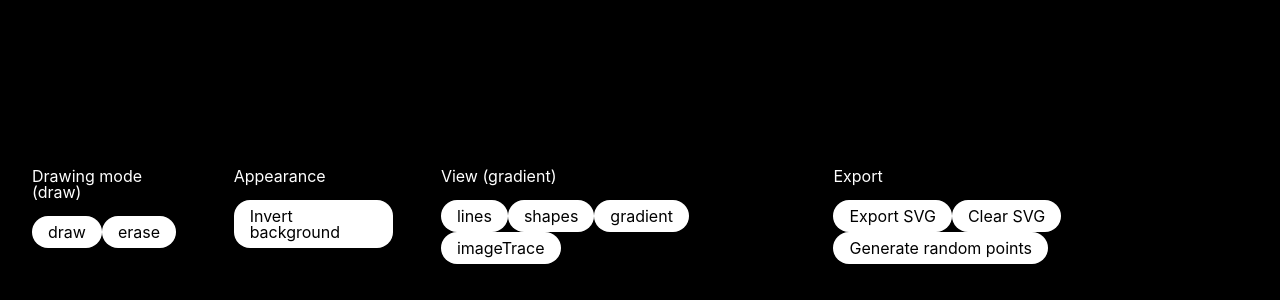
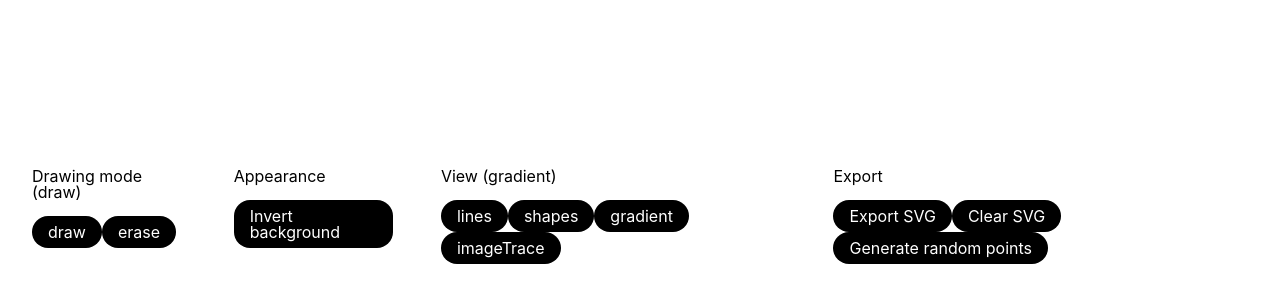
Before and after one commit to moritzsalla/polytess, a React (Create React App) app: page / in a window 1280 px wide. Shown: the part 504-804 px from the top of the page. Built offline with nearby package versions, Linux system fonts and the light colour scheme.

Commit message:
Refactor Menu and SvgCanvas components to use new useCanvas hook; implement theme management with Redux; remove unused invertAppTheme utility; add themeSlice for theme state management

```diff
--- a/src/components/Menu/Menu.tsx
+++ b/src/components/Menu/Menu.tsx
@@ -1,7 +1,6 @@
 import css from "./Menu.module.css";
 import Button from "../Button/Button";
 import { MODES, VIEWS } from "../../config";
-import { invertAppTheme } from "./utils";
 import { useDispatch, useSelector } from "react-redux";
 import type { RootState } from "../../store";
 import { downloadSvgFile } from "../../utils";
@@ -11,6 +10,8 @@ import {
 	setMode,
 	setView,
 } from "../../store/canvasSlice";
+import { invertTheme } from "../../store/themeSlice";
+import { useCanvas } from "../../hooks/useCanvas";
 
 const Menu = () => {
 	return (
@@ -25,9 +26,7 @@ const Menu = () => {
 
 const DrawingModePanel = () => {
 	const dispatch = useDispatch();
-	const { mode } = useSelector<RootState, RootState["canvas"]>(
-		(state) => state.canvas,
-	);
+	const { mode } = useCanvas();
 
 	return (
 		<div className={css.panel}>
@@ -47,19 +46,21 @@ const DrawingModePanel = () => {
 };
 
 const AppearancePanel = () => {
+	const dispatch = useDispatch();
+
 	return (
 		<div className={css.panel}>
 			<h2>Appearance</h2>
-			<Button onClick={() => invertAppTheme()}>Invert background</Button>
+			<Button onClick={() => dispatch(invertTheme())}>
+				Invert background
+			</Button>
 		</div>
 	);
 };
 
 const ViewPanel = () => {
 	const dispatch = useDispatch();
-	const { view } = useSelector<RootState, RootState["canvas"]>(
-		(state) => state.canvas,
-	);
+	const { view } = useCanvas();
 
 	return (
 		<div className={css.panel}>
--- a/src/components/Menu/utils.ts
+++ /dev/null
@@ -1,21 +0,0 @@
-export const invertAppTheme = () => {
-	const computedStyle = getComputedStyle(document.documentElement);
-
-	// Get current colors
-	const currentPrimary = computedStyle
-		.getPropertyValue("--color-primary")
-		.trim();
-	const currentSecondary = computedStyle
-		.getPropertyValue("--color-secondary")
-		.trim();
-
-	// Swap
-	document.documentElement.style.setProperty(
-		"--color-primary",
-		currentSecondary,
-	);
-	document.documentElement.style.setProperty(
-		"--color-secondary",
-		currentPrimary,
-	);
-};
--- a/src/components/SvgCanvas/SvgCanvas.tsx
+++ b/src/components/SvgCanvas/SvgCanvas.tsx
@@ -5,10 +5,10 @@ import { generateView } from "./utils";
 import SvgCanvasCustomCursor from "./SvgCanvasCustomCursor";
 import { mergeRefs } from "../../utils";
 import Delaunator from "../../lib/delaunator";
-import { useDispatch, useSelector } from "react-redux";
-import type { RootState } from "../../store";
 import { addPoint, erasePoints } from "../../store/canvasSlice";
 import { ERASE_MODE_RADIUS } from "../../config";
+import { useCanvas } from "../../hooks/useCanvas";
+import { useDispatch } from "react-redux";
 
 export type Points = Array<[number, number]>;
 export type OnClickFn = React.SVGProps<SVGSVGElement>["onClick"];
@@ -16,14 +16,13 @@ export type OnDragFn = React.SVGProps<SVGSVGElement>["onPointerMove"];
 
 type SvgCanvasProps = {};
 
+const MAX_EDGE_LENGTH = 100;
+
 const SvgCanvas = forwardRef<SVGSVGElement, SvgCanvasProps>(
 	(_, forwardedRef) => {
 		const svgRef = useRef<React.ElementRef<"svg">>(null);
 		const dispatch = useDispatch();
-		const { mode, view, points } = useSelector<
-			RootState,
-			RootState["canvas"]
-		>((state) => state.canvas);
+		const { mode, view, points } = useCanvas();
 
 		useEffect(() => {
 			const svgElem = svgRef.current;
@@ -32,8 +31,7 @@ const SvgCanvas = forwardRef<SVGSVGElement, SvgCanvasProps>(
 				return;
 			}
 
-			const maxEdgeLength = 100;
-			const delaunay = new Delaunator(points.flat(), maxEdgeLength);
+			const delaunay = new Delaunator(points.flat(), MAX_EDGE_LENGTH);
 			generateView(view, svgElem, points, delaunay);
 		}, [points, view]);
 
--- a/src/config.ts
+++ b/src/config.ts
@@ -14,6 +14,7 @@ export const STORAGE_KEYS = {
 	VIEW: "view",
 	POINTS: "points",
 	MODE: "mode",
+	THEME: "theme",
 } as const;
 
 export const ERASE_MODE_RADIUS = 60;
--- /dev/null
+++ b/src/hooks/useCanvas.ts
@@ -0,0 +1,5 @@
+import { useSelector } from "react-redux";
+import type { RootState } from "../store";
+
+export const useCanvas = () =>
+	useSelector<RootState, RootState["canvas"]>((state) => state.canvas);
--- /dev/null
+++ b/src/hooks/useTheme.ts
@@ -0,0 +1,5 @@
+import { useSelector } from "react-redux";
+import type { RootState } from "../store";
+
+export const useTheme = () =>
+	useSelector<RootState, RootState["theme"]>((state) => state.theme);
--- a/src/store/canvasSlice.ts
+++ b/src/store/canvasSlice.ts
@@ -4,11 +4,11 @@ import { STORAGE_KEYS, type Mode, type View } from "../config";
 import { generateRandomPoints } from "../utils";
 import type { Points } from "../components/SvgCanvas/SvgCanvas";
 
-interface CanvasState {
+type CanvasState = {
 	mode: Mode;
 	view: View;
 	points: Points;
-}
+};
 
 const getInitialState = (): CanvasState => {
 	return {
--- a/src/store/index.ts
+++ b/src/store/index.ts
@@ -1,8 +1,10 @@
 import { configureStore } from "@reduxjs/toolkit";
+import themeReducer from "./themeSlice";
 import canvasReducer from "./canvasSlice";
 
 export const store = configureStore({
 	reducer: {
+		theme: themeReducer,
 		canvas: canvasReducer,
 	},
 });
--- /dev/null
+++ b/src/store/themeSlice.ts
@@ -0,0 +1,47 @@
+// src/store/canvasSlice.ts
+import { createSlice } from "@reduxjs/toolkit";
+import { STORAGE_KEYS } from "../config";
+
+export type ProgramTheme = "light" | "dark";
+type ThemeState = {
+	theme: ProgramTheme;
+};
+
+const applyTheme = (theme: ProgramTheme) => {
+	const root = document.documentElement;
+	if (theme === "dark") {
+		root.style.setProperty("--color-primary", "#000000");
+		root.style.setProperty("--color-secondary", "#ffffff");
+	} else {
+		root.style.setProperty("--color-primary", "#ffffff");
+		root.style.setProperty("--color-secondary", "#000000");
+	}
+};
+
+const getInitialTheme = (): ProgramTheme => {
+	const storedTheme = localStorage.getItem(STORAGE_KEYS.THEME) as ProgramTheme;
+	console.log(storedTheme);
+	return storedTheme || "light";
+};
+
+const initialState: ThemeState = {
+	theme: getInitialTheme(),
+};
+
+const themeSlice = createSlice({
+	name: "theme",
+	initialState,
+	reducers: {
+		invertTheme: (state) => {
+			state.theme = state.theme === "light" ? "dark" : "light";
+			localStorage.setItem(STORAGE_KEYS.THEME, state.theme);
+			applyTheme(state.theme);
+		},
+	},
+});
+
+export const { invertTheme } = themeSlice.actions;
+
+export default themeSlice.reducer;
+
+applyTheme(initialState.theme);
```
